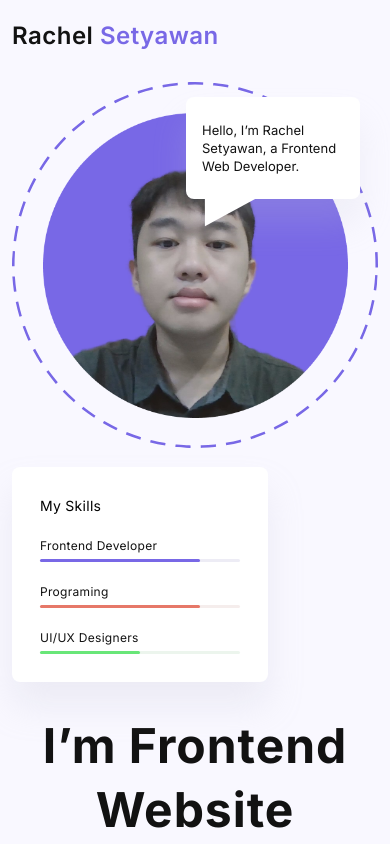
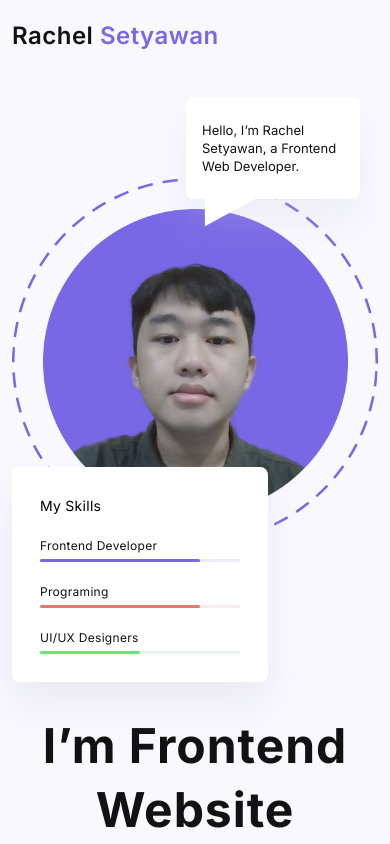
Before and after one commit to r4c-wanz/portfolio-web-giatin, a Next.js app: page / in a window 390 px wide. Shown: the top 844 px of the page. Built offline with nearby package versions, Linux system fonts and the light colour scheme.

Commit message:
Add some space to image hero

```diff
--- a/src/app/globals.css
+++ b/src/app/globals.css
@@ -137,6 +137,8 @@
   h-[600px]
   sm:h-full
   flex
+  pt-24
+  sm:pt-0
   justify-end
 }
 
```
